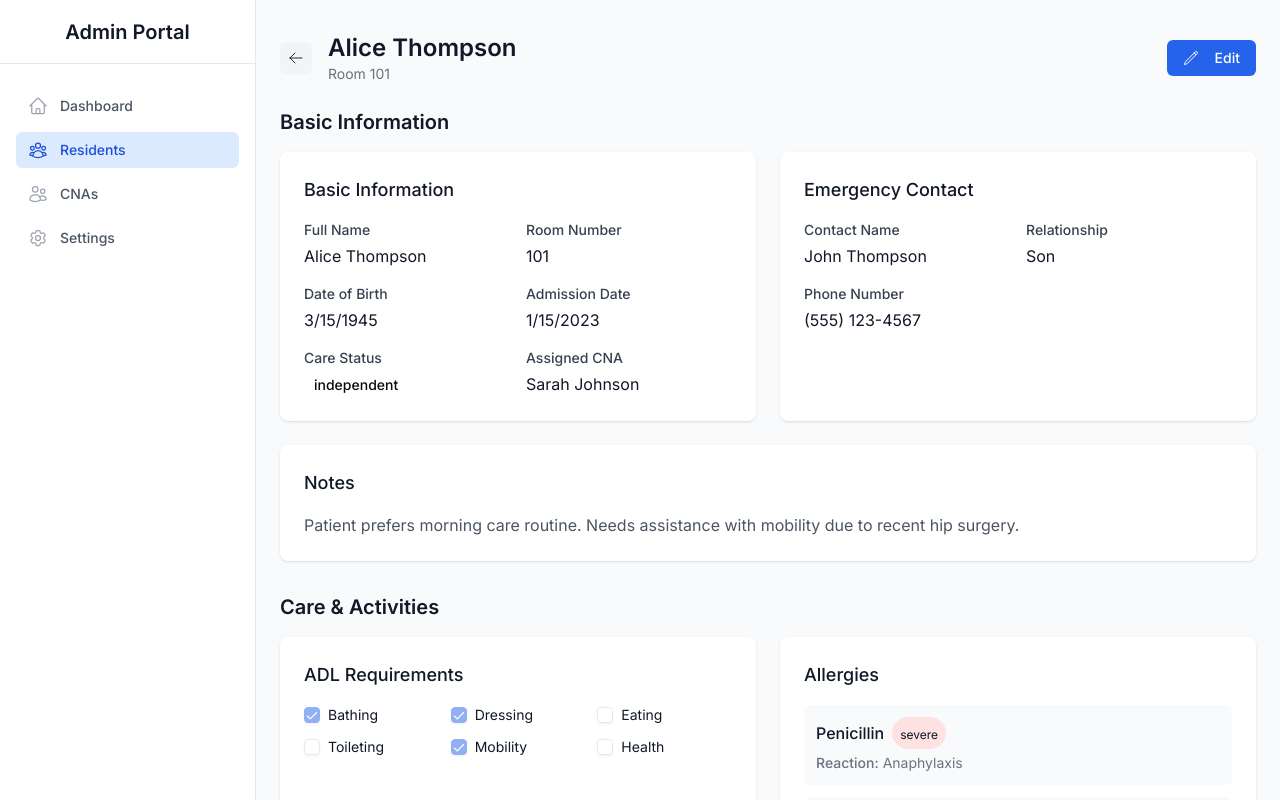
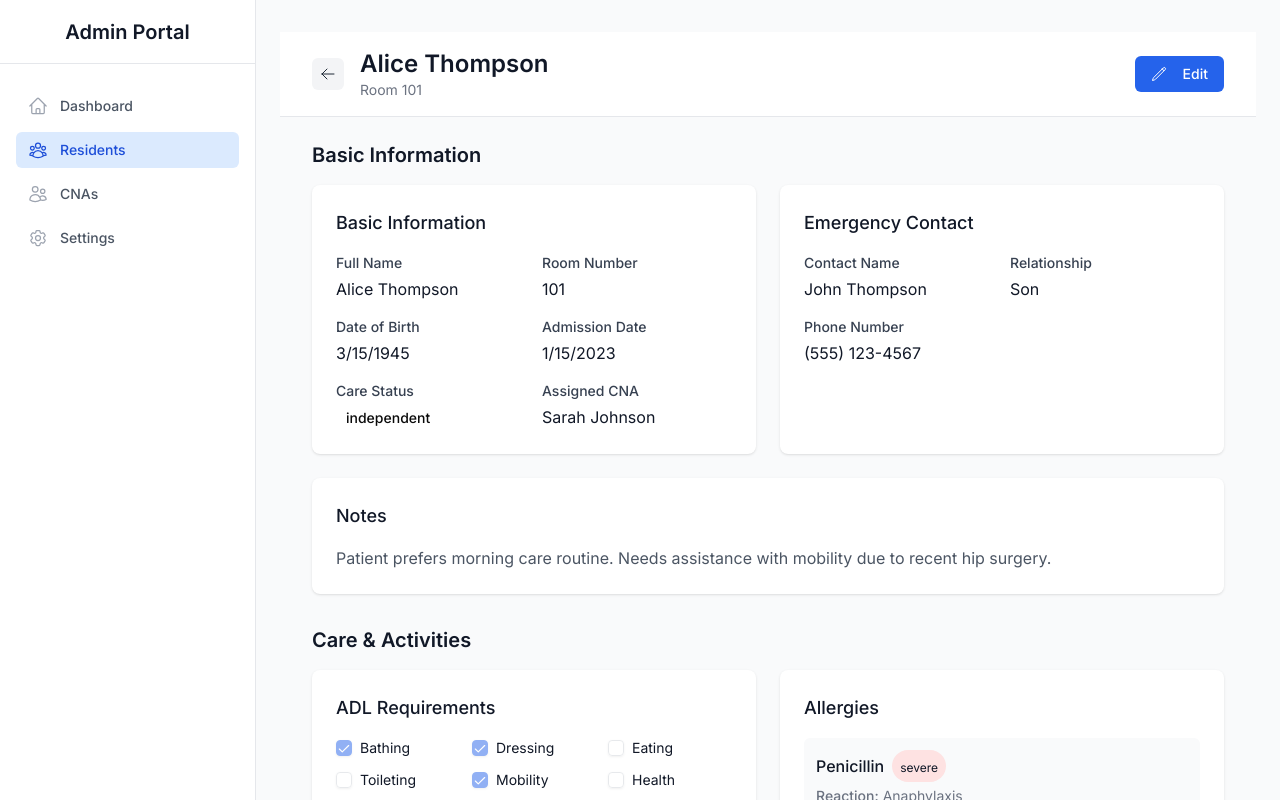
Before and after one commit to mattheskaiser/smartchartpro-demo, a Next.js app: page /admin/residents/1 in a window 1280 px wide. Built offline with nearby package versions, Linux system fonts and the light colour scheme.

Commit message:
feat(residents): implement reusable sticky header component for better ux

```diff
--- a/src/app/admin/residents/[id]/page.tsx
+++ b/src/app/admin/residents/[id]/page.tsx
@@ -2,8 +2,7 @@
 
 import { useState } from 'react';
 import { useRouter } from 'next/navigation';
-import { ArrowLeftIcon, PencilIcon } from '@heroicons/react/24/outline';
-import { ButtonAtom } from '@/components/atoms/Button.atom';
+import { StickyPageHeaderMolecule } from '@/components/molecules/StickyPageHeader.molecule';
 import { TextAtom } from '@/components/atoms/Text.atom';
 import { ResidentBasicInformationMolecule } from '@/components/molecules/resident/ResidentBasicInformation.molecule';
 import { ResidentEmergencyContactMolecule } from '@/components/molecules/resident/ResidentEmergencyContact.molecule';
@@ -86,34 +85,14 @@ export default function ResidentDetail() {
   };
 
   return (
-    <div className="mx-auto max-w-7xl">
-      <div className="mb-6 flex items-center justify-between">
-        <div className="flex items-center">
-          <ButtonAtom
-            variant="secondary"
-            size="sm"
-            onClick={() => router.back()}
-            className="mr-4 p-2"
-          >
-            <ArrowLeftIcon className="h-5 w-5" />
-          </ButtonAtom>
-          <div>
-            <TextAtom variant="h1" weight="semibold">
-              {resident.name}
-            </TextAtom>
-            <TextAtom variant="small" color="muted">
-              Room {resident.room}
-            </TextAtom>
-          </div>
-        </div>
-        <ButtonAtom
-          variant="primary"
-          onClick={() => (isEditing ? handleSave() : setIsEditing(true))}
-        >
-          <PencilIcon className="h-4 w-4 mr-2" />
-          {isEditing ? 'Save Changes' : 'Edit'}
-        </ButtonAtom>
-      </div>
+    <div className="mx-auto max-w-7xl px-8">
+      <StickyPageHeaderMolecule
+        title={resident.name}
+        subtitle={`Room ${resident.room}`}
+        isEditing={isEditing}
+        onBack={() => router.back()}
+        onToggleEdit={() => (isEditing ? handleSave() : setIsEditing(true))}
+      />
 
       <div className="space-y-8">
         {/* Basic Information Section */}
--- /dev/null
+++ b/src/components/molecules/StickyPageHeader.molecule.tsx
@@ -0,0 +1,52 @@
+'use client';
+
+import { ArrowLeftIcon, PencilIcon } from '@heroicons/react/24/outline';
+import { ButtonAtom } from '@/components/atoms/Button.atom';
+import { TextAtom } from '@/components/atoms/Text.atom';
+
+interface StickyPageHeaderProps {
+    title: string;
+    subtitle?: string;
+    isEditing: boolean;
+    onBack: () => void;
+    onToggleEdit: () => void;
+}
+
+export function StickyPageHeaderMolecule({
+    title,
+    subtitle,
+    isEditing,
+    onBack,
+    onToggleEdit,
+}: StickyPageHeaderProps) {
+    return (
+        <div className="sticky top-0 z-10 bg-white/95 backdrop-blur-sm border-b border-gray-200 -mx-8 px-8 py-4 mb-6">
+            <div className="mx-auto max-w-7xl flex items-center justify-between">
+                <div className="flex items-center">
+                    <ButtonAtom
+                        variant="secondary"
+                        size="sm"
+                        onClick={onBack}
+                        className="mr-4 p-2"
+                    >
+                        <ArrowLeftIcon className="h-5 w-5" />
+                    </ButtonAtom>
+                    <div>
+                        <TextAtom variant="h1" weight="semibold">
+                            {title}
+                        </TextAtom>
+                        {subtitle && (
+                            <TextAtom variant="small" color="muted">
+                                {subtitle}
+                            </TextAtom>
+                        )}
+                    </div>
+                </div>
+                <ButtonAtom variant="primary" onClick={onToggleEdit}>
+                    <PencilIcon className="h-4 w-4 mr-2" />
+                    {isEditing ? 'Save Changes' : 'Edit'}
+                </ButtonAtom>
+            </div>
+        </div>
+    );
+}
```
